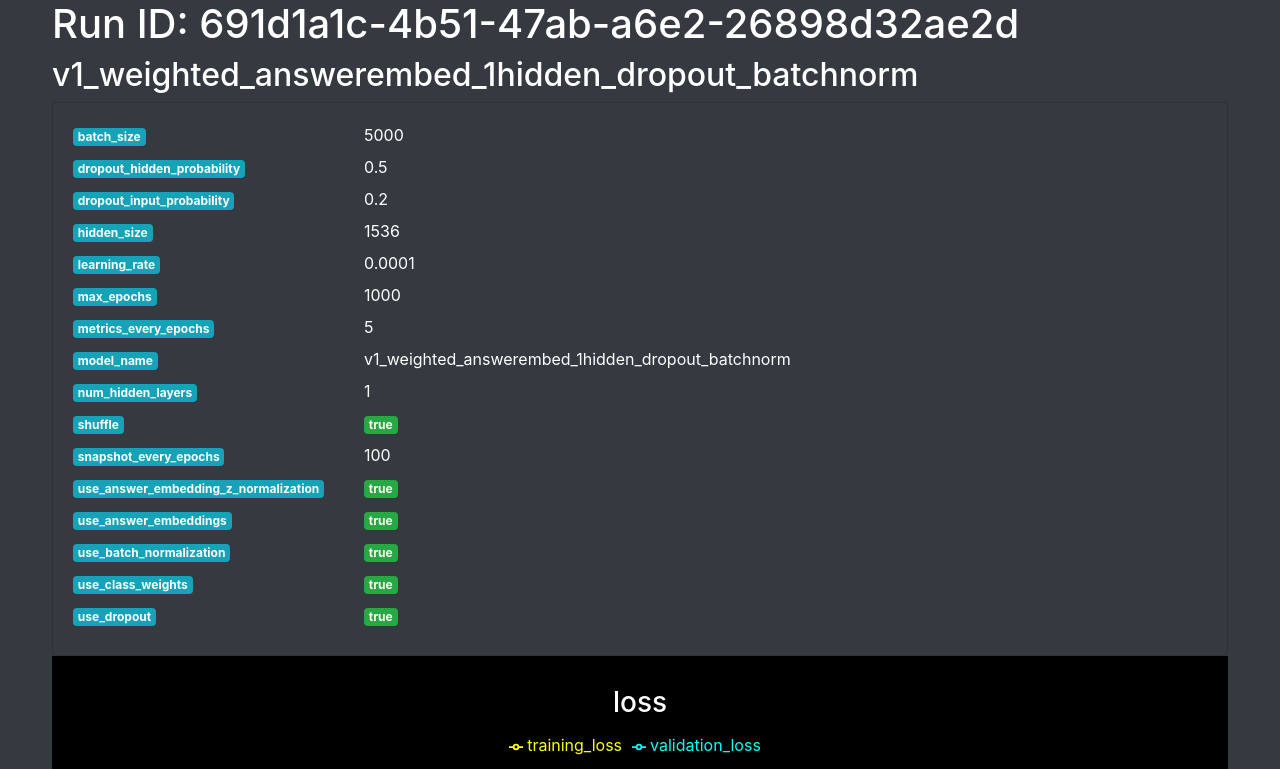
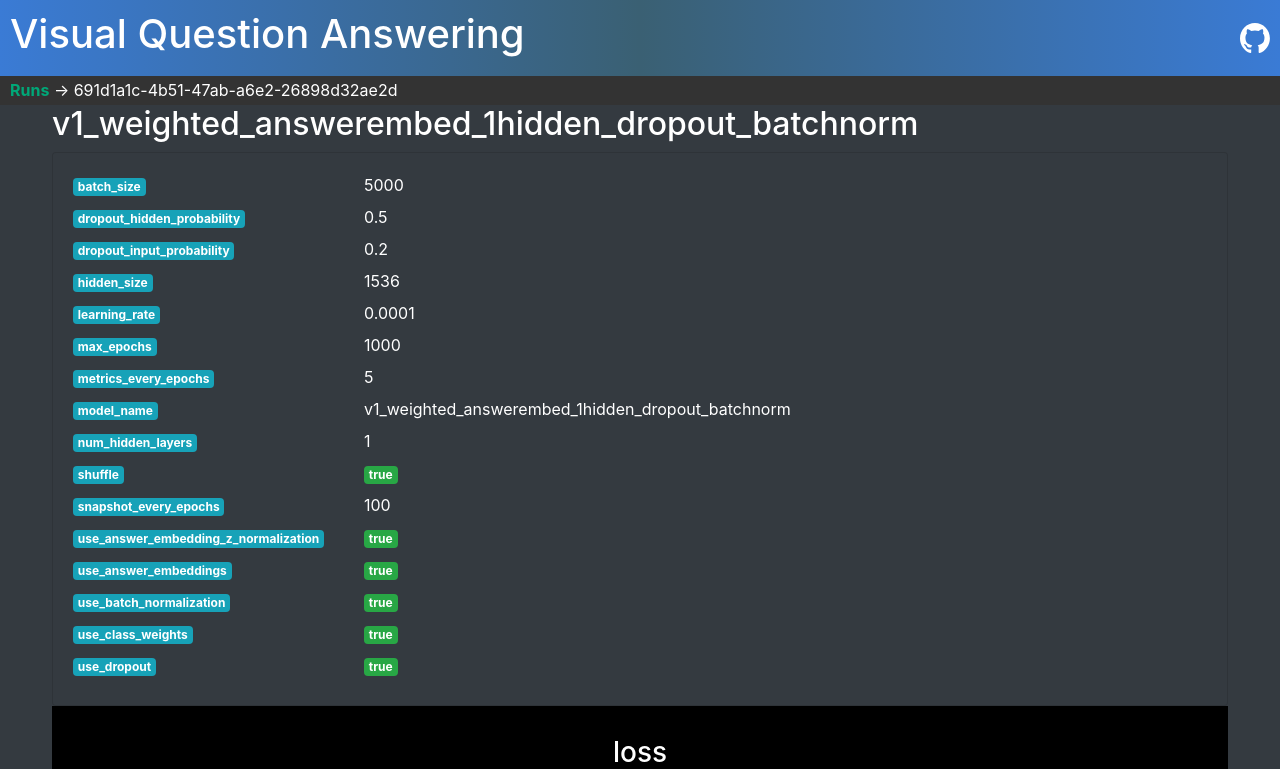
Before and after one commit to ashleyholman/vqa, a React (Create React App) app in the folder web-frontend/: page /run/691d1a1c-4b51-47ab-a6e2-26898d32ae2d in a window 1280 px wide. Shown: the top 769 px of the page. Built offline with nearby package versions, Linux system fonts and the light colour scheme.

Commit message:
Web: Add header and navigation breadcrumbs

```diff
--- a/web-frontend/src/App.js
+++ b/web-frontend/src/App.js
@@ -1,6 +1,8 @@
 import React, { useState, useEffect } from 'react';
 import { Routes, Route } from 'react-router-dom';
 
+import Breadcrumbs from './components/Breadcrumbs';
+import Header from './components/Header';
 import Table from './components/Table';
 import RunDetails from './components/RunDetails';
 
@@ -32,6 +34,8 @@ function App() {
 
   return (
     <div className="App">
+      <Header />
+      <Breadcrumbs />
       <Routes>
         <Route path="/" element={<Table data={data} />} />
         <Route path="/run/:runId" element={<RunDetails />} />
--- /dev/null
+++ b/web-frontend/src/components/Breadcrumbs.js
@@ -0,0 +1,34 @@
+import { useLocation } from 'react-router-dom';
+import { Link } from 'react-router-dom';
+
+function Breadcrumbs() {
+  const location = useLocation();
+  let breadcrumbs = null;
+
+  if (location.pathname === '/') {
+    breadcrumbs = (
+      <Link to="/" style={{ color: '#00A878', fontWeight: 'bold' }}>Runs</Link>
+    );
+  } else if (location.pathname.startsWith('/run')) {
+    const runId = location.pathname.split('/')[2];
+    breadcrumbs = (
+      <>
+        <Link to="/" style={{ color: '#00A878', fontWeight: 'bold' }}>Runs</Link> -> {runId}
+      </>
+    );
+  }
+
+  return (
+    <div style={{
+      display: 'flex',
+      justifyContent: 'flex-start',
+      alignItems: 'center',
+      padding: '5px 10px',
+      backgroundColor: '#333'
+    }}>
+      <div style={{ color: 'white', lineHeight: '1.2' }}>{breadcrumbs}</div>
+    </div>
+  );
+}
+
+export default Breadcrumbs;
--- /dev/null
+++ b/web-frontend/src/components/Header.js
@@ -0,0 +1,20 @@
+import githubMark from '../svg/github-mark-white.svg';
+
+function Header() {
+  return (
+    <div style={{
+      display: 'flex',
+      justifyContent: 'space-between',
+      alignItems: 'center',
+      padding: '10px',
+      background: 'linear-gradient(90deg, rgba(58,123,213,1) 0%, rgba(58,96,115,1) 50%, rgba(58,123,213,1) 100%)'
+    }}>
+      <h1 style={{ color: 'white' }}>Visual Question Answering</h1>
+      <a href="https://github.com/ashleyholman/vqa">
+        <img src={githubMark} alt="github" style={{ width: '30px', height: '30px' }} />
+      </a>
+    </div>
+  );
+}
+
+export default Header;
--- a/web-frontend/src/components/RunDetails.js
+++ b/web-frontend/src/components/RunDetails.js
@@ -37,7 +37,6 @@ function RunDetails() {
 
   return (
     <div style={{ margin: '0 auto', padding: '0 20px', maxWidth: '95%' }}>
-      <h1>Run ID: {runId}</h1>
       <h2 style={{ overflowWrap: 'anywhere' }}>{config['model_name']}</h2>
       <Config configData={config} />
       <div style={{ marginBottom: '10px' }}>
```
Also changed, not shown: web-frontend/src/svg/github-mark-white.svg (added).
